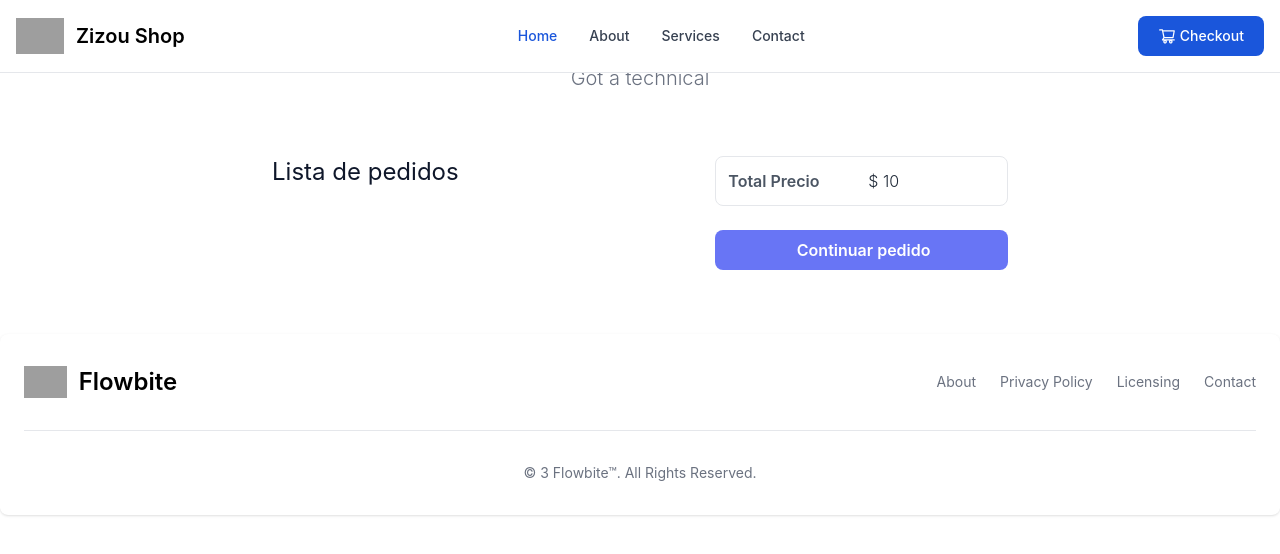
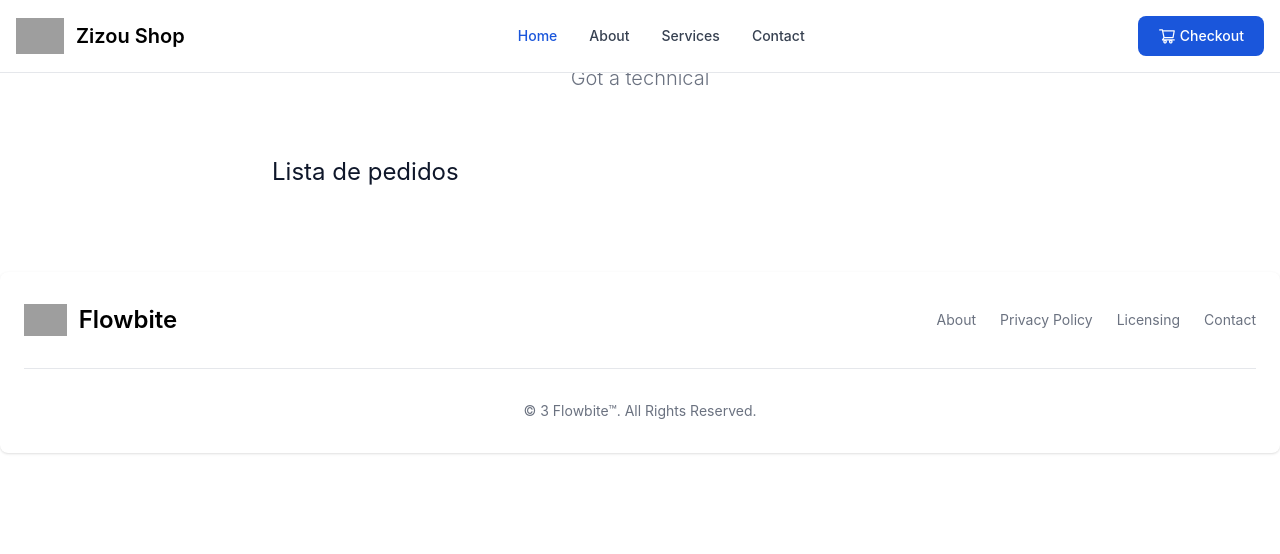
Before and after one commit to jheremy02/zizou_shop_react, a React (Create React App) app: page /checkout in a window 1280 px wide. Shown: the top 554 px of the page. Built offline with nearby package versions, Linux system fonts and the light colour scheme; grey boxes are pictures that could not be loaded.

Commit message:
agregar funcion de suma total de la venta y mostralo

```diff
--- a/src/containers/Checkout.jsx
+++ b/src/containers/Checkout.jsx
@@ -15,7 +15,7 @@ function Checkout(props) {
     }
 
     function handleSumTotal() {
-        const reducer=(accumulator,currentValue)=>accumulator + currentValue.price
+        const reducer=(accumulator,currentValue)=>accumulator + currentValue.price*currentValue.quantity
         const sum=cart.reduce(reducer,0)
         return sum
     }
@@ -36,14 +36,14 @@ function Checkout(props) {
 
                 </div>
                 <div class="px-3 md:w-5/12">
-                    <div class="w-full mx-auto rounded-lg bg-white border border-gray-200 p-3 text-gray-800 font-light mb-6">
+                    {cart.length > 0 && (<div><div class="w-full mx-auto rounded-lg bg-white border border-gray-200 p-3 text-gray-800 font-light mb-6">
 
                         <div class="w-full flex items-center">
                             <div class="w-32">
                                 <span class="text-gray-600 font-semibold">Total Precio</span>
                             </div>
                             <div class="flex-grow pl-3">
-                                <span>$ 10</span>
+                                <span>$ {handleSumTotal()}</span>
                             </div>
                         </div>
                     </div>
@@ -52,7 +52,7 @@ function Checkout(props) {
                         <Link to="/checkout/information">
                         <button class="block w-full max-w-xs mx-auto bg-indigo-500 hover:bg-indigo-700 focus:bg-indigo-700 text-white rounded-lg px-3 py-2 font-semibold"><i class="mdi mdi-lock-outline mr-1"></i> Continuar pedido</button>
                         </Link>
-                    </div>
+                    </div></div>)}
                 </div>
             </div>
   </div>
```
